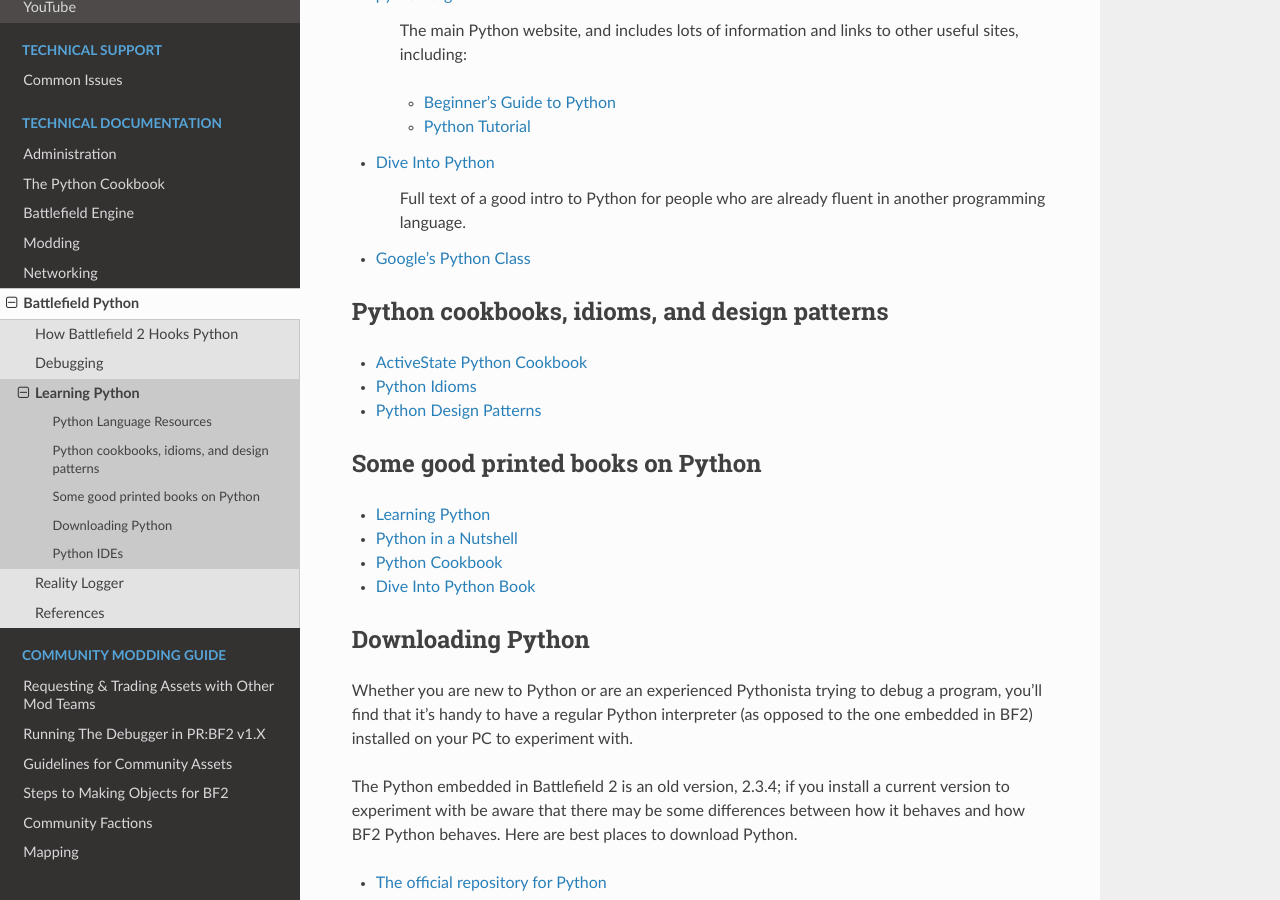
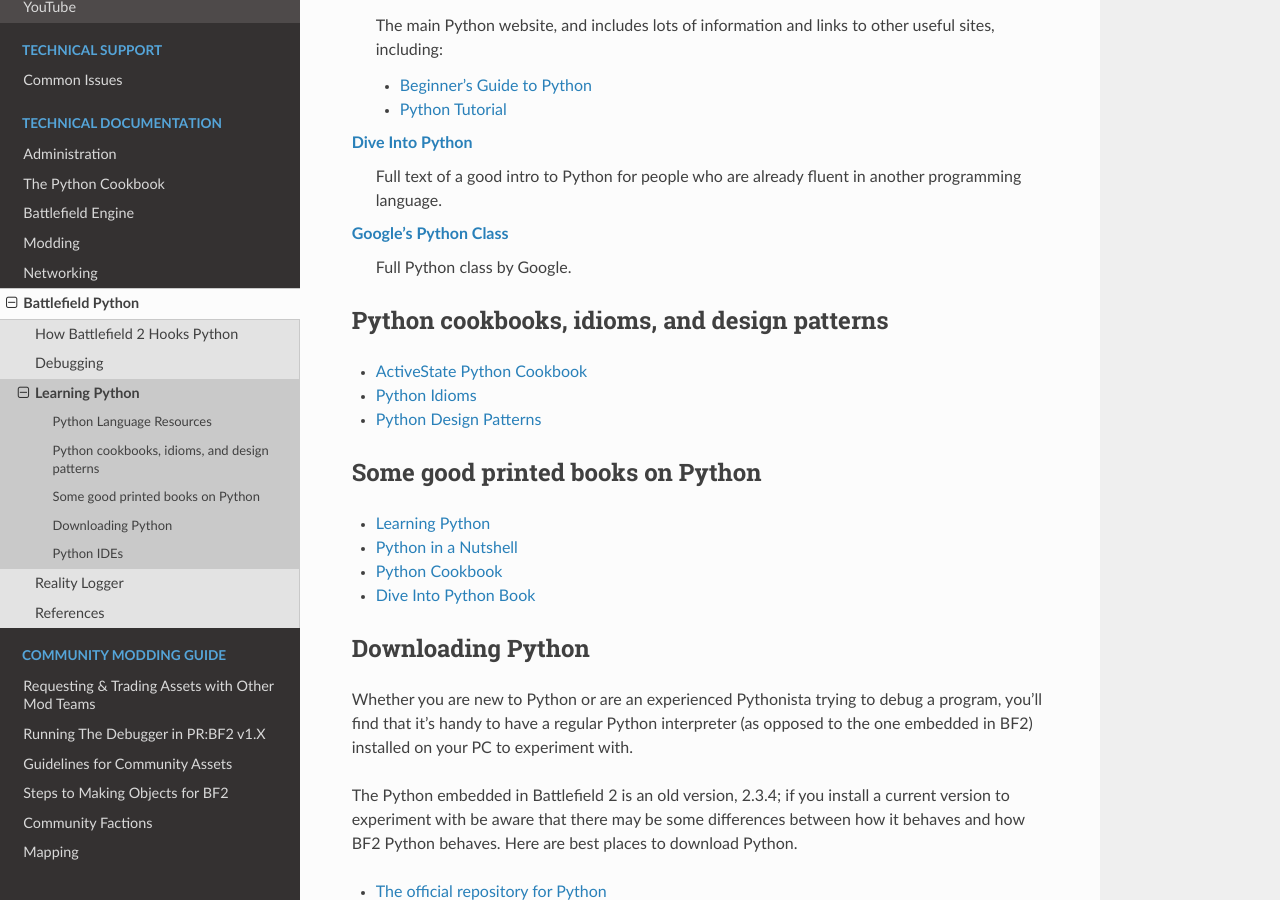
Before and after one commit to papadanku/RealityDocs, a Sphinx documentation site: the page built from docs/source/technical/python/learning_python.rst, in a window 1280 px wide and 900 px high, scrolled down 497 px. Built offline with Sphinx 7.4.7 and the Read the Docs theme 2.0.0, drawn with Linux system fonts in a browser that asks for light colours.

Commit message:
Update learning_python.rst

```diff
--- a/docs/source/technical/python/learning_python.rst
+++ b/docs/source/technical/python/learning_python.rst
@@ -9,18 +9,16 @@
 Python Language Resources
 -------------------------
 
-- `python.org <https://python.org/>`_
-
+`python.org <https://python.org/>`_
    The main Python website, and includes lots of information and links to other useful sites, including:
 
    - `Beginner's Guide to Python <https://wiki.python.org/moin/BeginnersGuide>`_
    - `Python Tutorial <https://python.org/doc/2.3.4/tut/tut.html>`_
 
-- `Dive Into Python <https://diveintopython.org/>`_
-
+`Dive Into Python <https://diveintopython.org/>`_
    Full text of a good intro to Python for people who are already fluent in another programming language.
-
-- `Google's Python Class <https://code.google.com/edu/languages/google-python-class/>`_
+`Google's Python Class <https://code.google.com/edu/languages/google-python-class/>`_
+   Full Python class by Google.
 
 Python cookbooks, idioms, and design patterns
 ---------------------------------------------
@@ -52,18 +50,11 @@
 
 There are quite a few good `Integrated Development Environments <https://en.wikipedia.org/wiki/Integrated_development_environment>`_ (IDEs) for Python. IDEs are (highly) glorified text editors that offer lots of features that are especially useful to programmers, such as integrated debuggers, class browsers, language documentation, automatic color-coding and line completion, etc. Some of the more noteworthy ones designed for use with Python:
 
-- `IDLE <https://docs.python.org/3/library/idle.html>`_
-
+`IDLE <https://docs.python.org/3/library/idle.html>`_
    Included with the standard Python distribution; pretty basic, but fine if you're just starting out.
-
-- `Visual Studio Code <https://code.visualstudio.com/>`_
-
+`Visual Studio Code <https://code.visualstudio.com/>`_
    A full-featured open source IDE with Python support.
-
-- `PyCharm <https://www.jetbrains.com/pycharm/>`_
-
+`PyCharm <https://www.jetbrains.com/pycharm/>`_
    Another full-featured open source Python IDE.
-
-- `Komodo IDE <https://www.activestate.com/products/komodo-ide/>`_
-
+`Komodo IDE <https://www.activestate.com/products/komodo-ide/>`_
    A very good open-source IDE (previously commercial, now retired).
```
